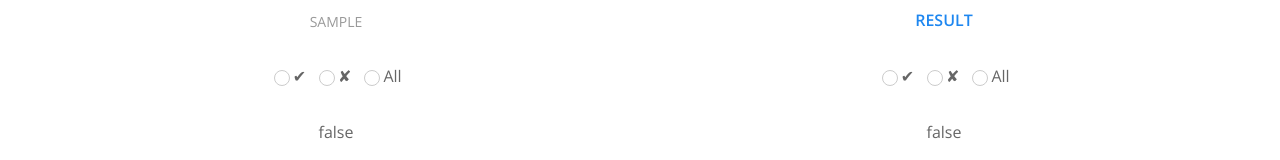
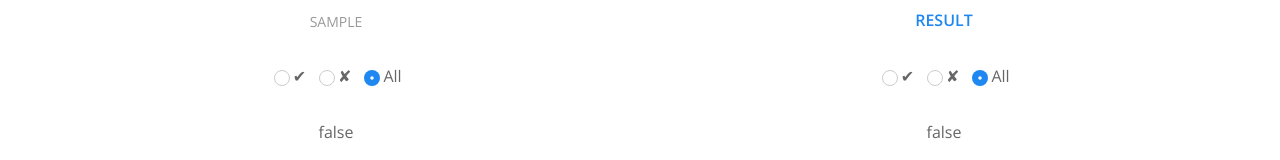
Before and after one commit to agneym/logikk, a React (Create React App) app: page / in a window 1280 px wide. Both pictures are taken after typing "Sample" into the empty fields and a click on the button "VISUALISE". Shown: the part 372-532 px from the top of the page. Built offline with nearby package versions, Linux system fonts and the light colour scheme; a web font is replaced by a local one.

Commit message:
add value for radio buttons

```diff
--- a/src/Selector.js
+++ b/src/Selector.js
@@ -1,17 +1,37 @@
 import React from "react";
 
-function Selector({ name }) {
+function Selector({ name, value }) {
   return (
     <td>
-      <div class="uk-form-controls uk-form-controls-text">
+      <div className="uk-form-controls uk-form-controls-text">
         <label className="radio-button">
-          <input class="uk-radio" type="radio" name={name} />✔
+          <input
+            className="uk-radio"
+            type="radio"
+            name={name}
+            value="correct"
+            checked={value === "correct"}
+          />
+          ✔
         </label>
         <label className="radio-button">
-          <input class="uk-radio" type="radio" name={name} />✘
+          <input
+            className="uk-radio"
+            type="radio"
+            name={name}
+            value="wrong"
+            checked={value === "wrong"}
+          />
+          ✘
         </label>
         <label className="radio-button">
-          <input class="uk-radio" type="radio" name={name} />
+          <input
+            className="uk-radio"
+            type="radio"
+            name={name}
+            value="all"
+            checked={value === "all"}
+          />
           All
         </label>
       </div>
```
